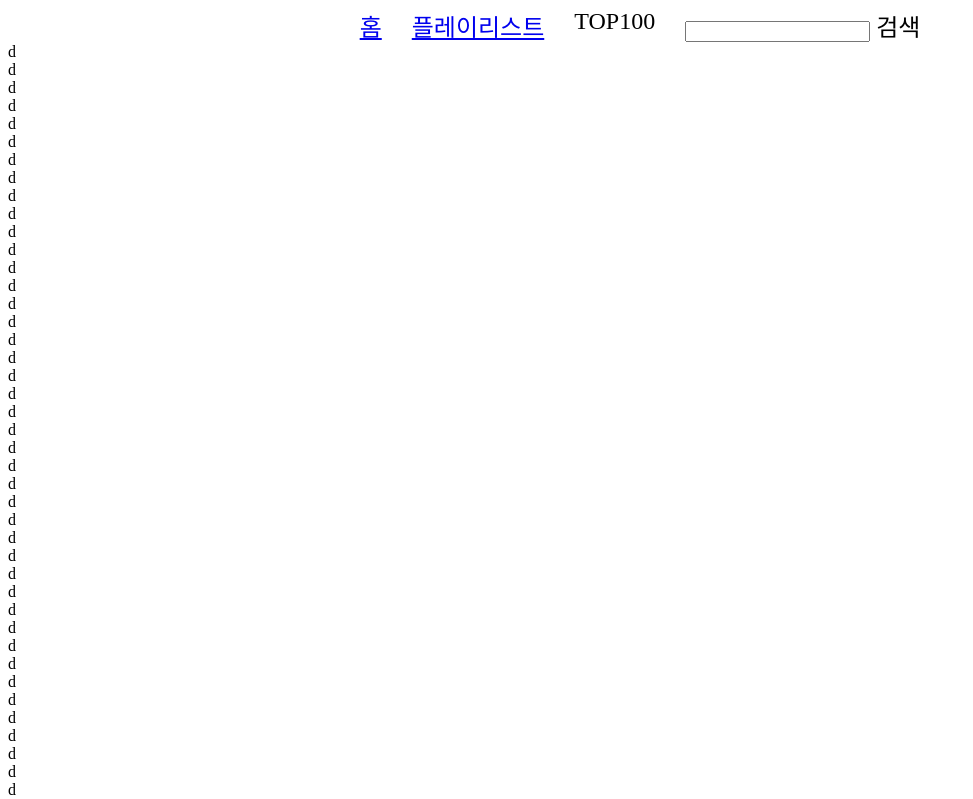
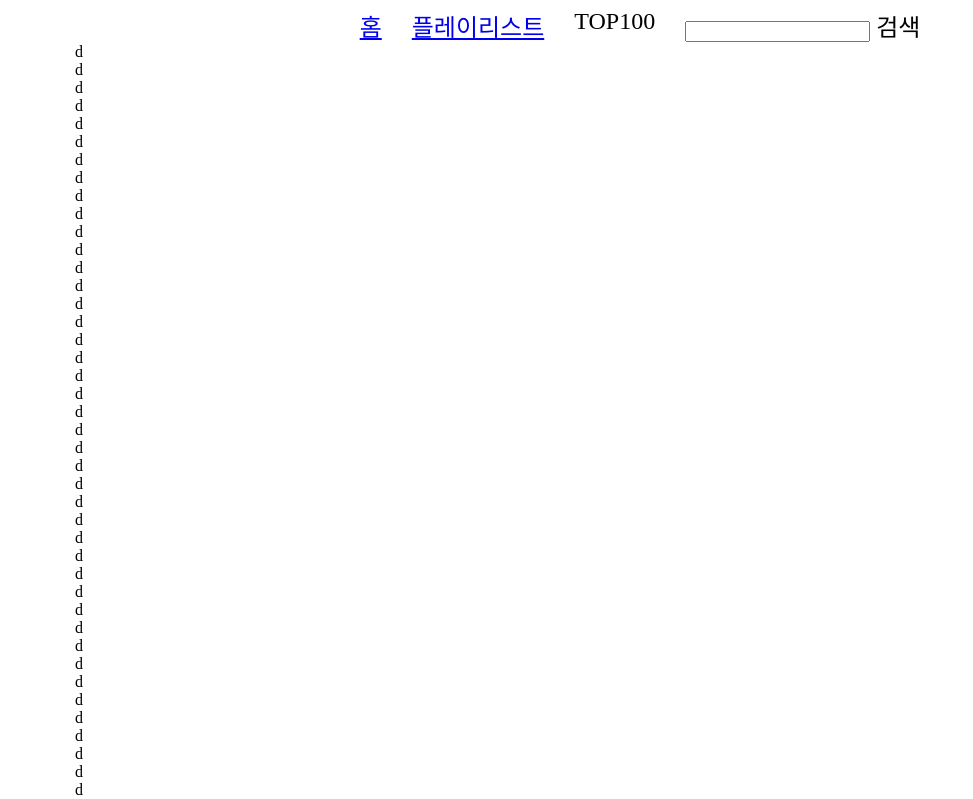
Before and after one commit to jsb8740/FarvoriteMusicList, a Vue app: page / in a window 1280 px wide. Shown: the top 799 px of the page, without its empty margins (0-973 px from the left). Built offline with nearby package versions, Linux system fonts and the light colour scheme.

Commit message:
role 속성 추가

```diff
--- a/src/components/layouts/TheHeader.vue
+++ b/src/components/layouts/TheHeader.vue
@@ -1,5 +1,5 @@
 <template>
-  <div class="header">
+  <div class="header" role="search">
     <RouterLink :to="{ name: 'Home' }">
       <div>홈</div>
     </RouterLink>
--- a/src/components/layouts/TheView.vue
+++ b/src/components/layouts/TheView.vue
@@ -1,9 +1,14 @@
 <template>
-  <div>
+  <div id="container" role="main">
     <RouterView></RouterView>
   </div>
 </template>
 
 <script setup lang="ts"></script>
 
-<style scoped lang="scss"></style>
+<style scoped lang="scss">
+#container {
+  margin: 0 auto;
+  width: 1130px;
+}
+</style>
```
